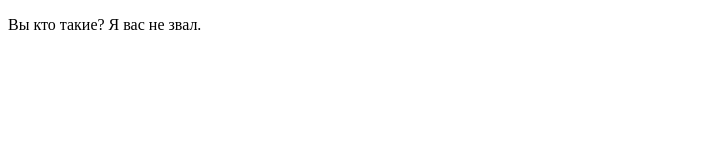
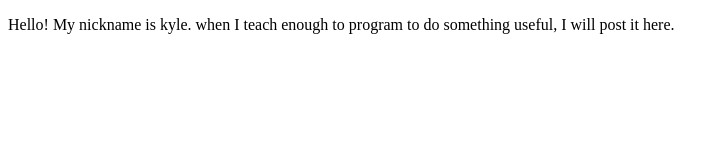
Before and after one commit to gammakyle/gammakyle.github.io, a plain HTML site: page page.html in a window 1280 px wide. Shown: the whole page, without its empty margins (0-724 px from the left). Drawn offline with Linux system fonts and the light colour scheme.

Commit message:
Update page.html

```diff
--- a/page.html
+++ b/page.html
@@ -2,7 +2,7 @@
 <html>
  <head>
   <meta charset="utf-8" />
-  <title>HTML5</title>
+  <title>Kyle programs</title>
   <!--[if IE]>
    <script src="http://html5shiv.googlecode.com/svn/trunk/html5.js"></script>
   <![endif]-->
@@ -12,6 +12,6 @@
   </style>
  </head>
  <body>
-  <p>Вы кто такие? Я вас не звал.</p>
+  <p>Hello! My nickname is kyle. when I teach enough to program to do something useful, I will post it here.</p>
  </body>
 </html>
```
